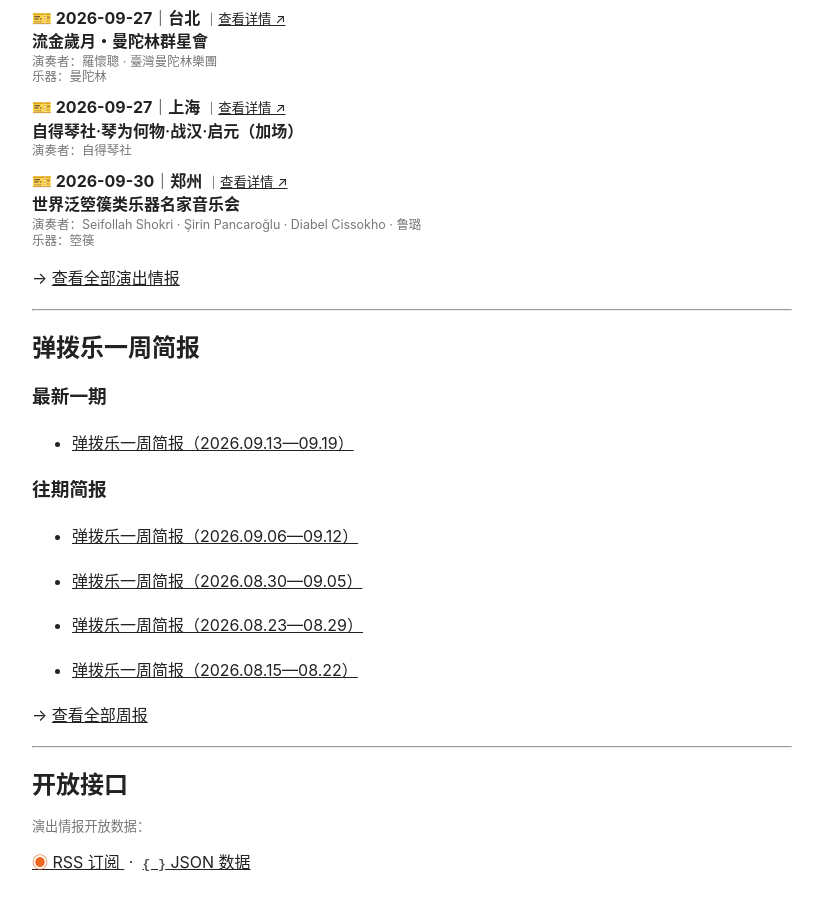
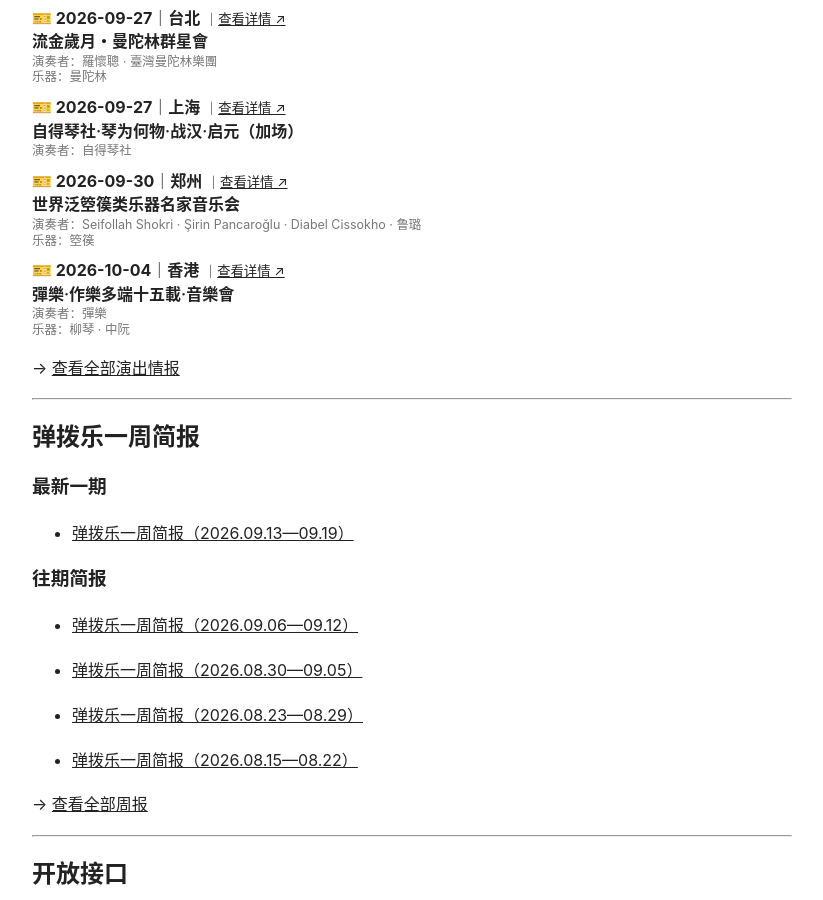
Before and after one commit to KeenKwok/boxianji, a Jekyll site: the page built from index.md, in a window 1280 px wide and 900 px high, scrolled down 812 px. Shown: the whole window, without its empty margins (228-1051 px from the left). Built offline with Jekyll 4.4.1, drawn with Linux system fonts in a browser that asks for light colours.

Commit message:
更新 attention.yml

```diff
--- a/_data/attention.yml
+++ b/_data/attention.yml
@@ -1,3 +1,14 @@
+- id: "20261004-hongkong-tanle-15"
+  date: "2026-10-04"
+  city: "香港"
+  title: "彈樂·作樂多端十五載·音樂會"
+  performers:
+    - "彈樂"
+  instruments:
+    - "柳琴"
+    - "中阮"
+  link: "https://mp.weixin.qq.com/s/LpIIDA_yQ0tek4rRMX--zA"
+
 - id: "20260930-zhengzhou-world-pankonghou"
   date: "2026-09-30"
   city: "郑州"
```
